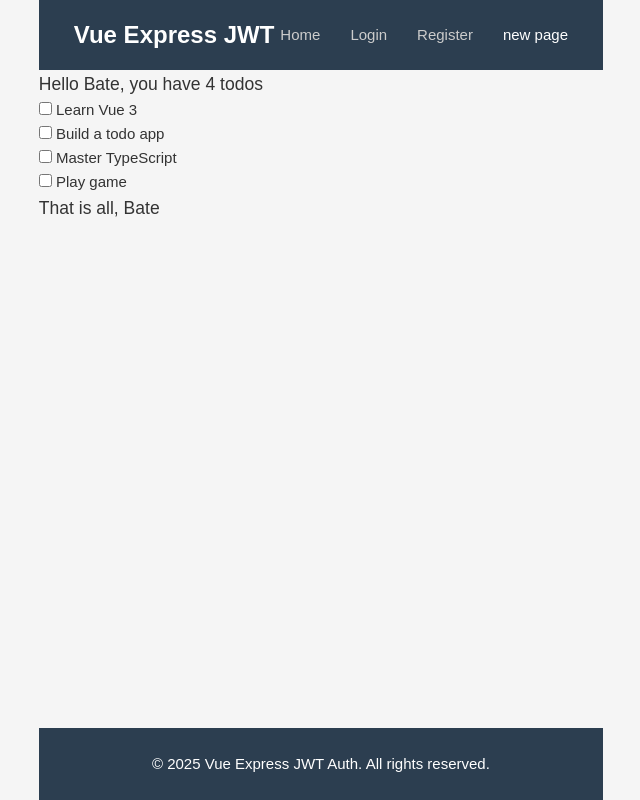
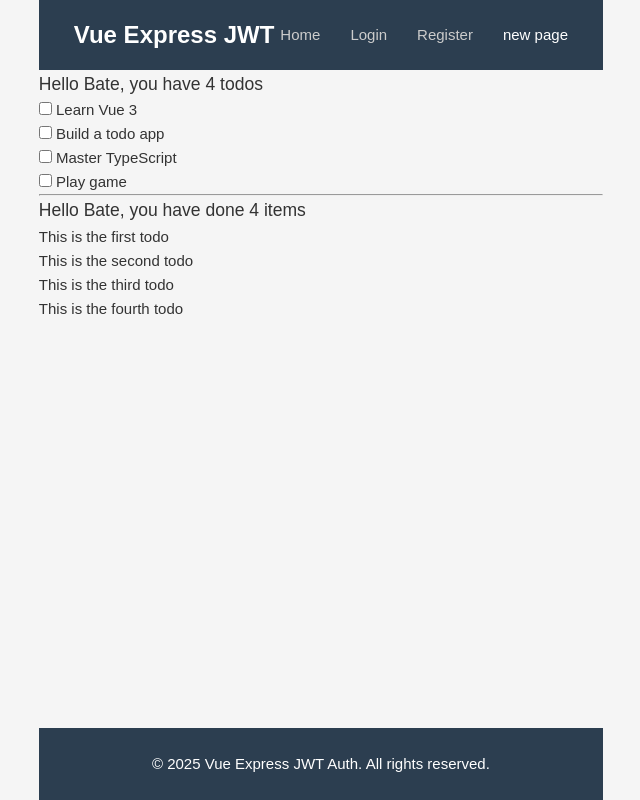
Before and after one commit to tuongvy117d/todoApp, a Vue app in the folder vue-express-ts-jwt/client/: page /newpage in a window 1280 px wide. Shown: the whole page, without its empty margins (37-677 px from the left). Built offline with nearby package versions, Linux system fonts and the light colour scheme; the HTML template or start-up script is replaced by a standard one.

Commit message:
Update NewView component to display completed todos and enhance user greeting

```diff
--- a/vue-express-ts-jwt/client/src/views/NewView.vue
+++ b/vue-express-ts-jwt/client/src/views/NewView.vue
@@ -5,7 +5,15 @@
     <label><input type="checkbox" v-model="todo.completed" /> {{ todo.title }}</label><br>
   </div>
 </form>
-<h3>That is all, {{ username }}</h3>
+<hr>
+
+<h3>Hello {{ username }}, you have done 4 items</h3>
+
+
+  <div v-for="todo in doneTodos" :key="todo.id">
+    <p> {{ todo.title }}</p>
+  </div>
+
 </template>
 
 <script lang="ts">
@@ -22,10 +30,16 @@ export default defineComponent({
       { id: 3, title: 'Master TypeScript', completed: false },
       { id: 4, title: 'Play game', completed: false }
     ]);
-
+    const doneTodos = ref([
+      { id: 1, title: 'This is the first todo', completed: false },
+      { id: 2, title: 'This is the second todo', completed: false },
+      { id: 3, title: 'This is the third todo', completed: false },
+      { id: 4, title: 'This is the fourth todo', completed: false }
+    ]);
     return {
       username,
-      todos
+      todos,
+      doneTodos
     };
   }
 });
```
